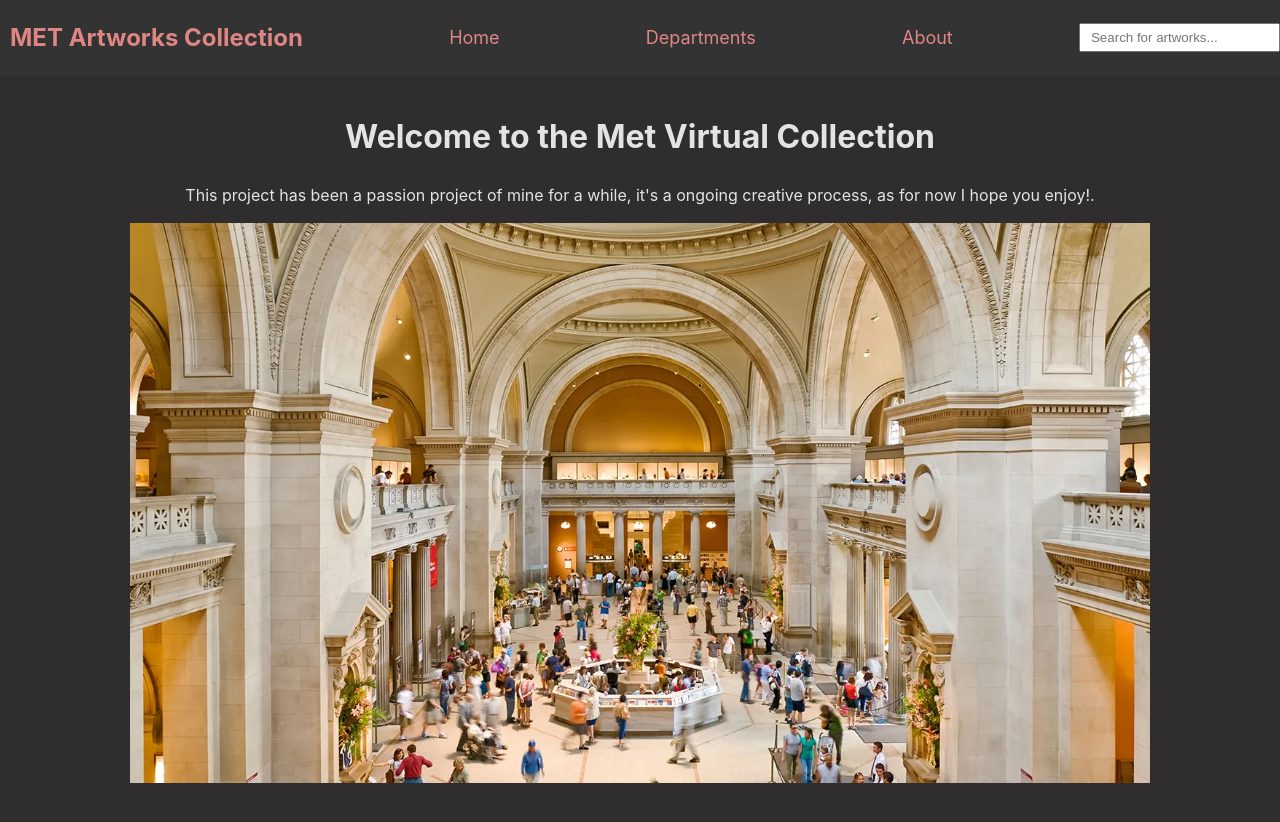
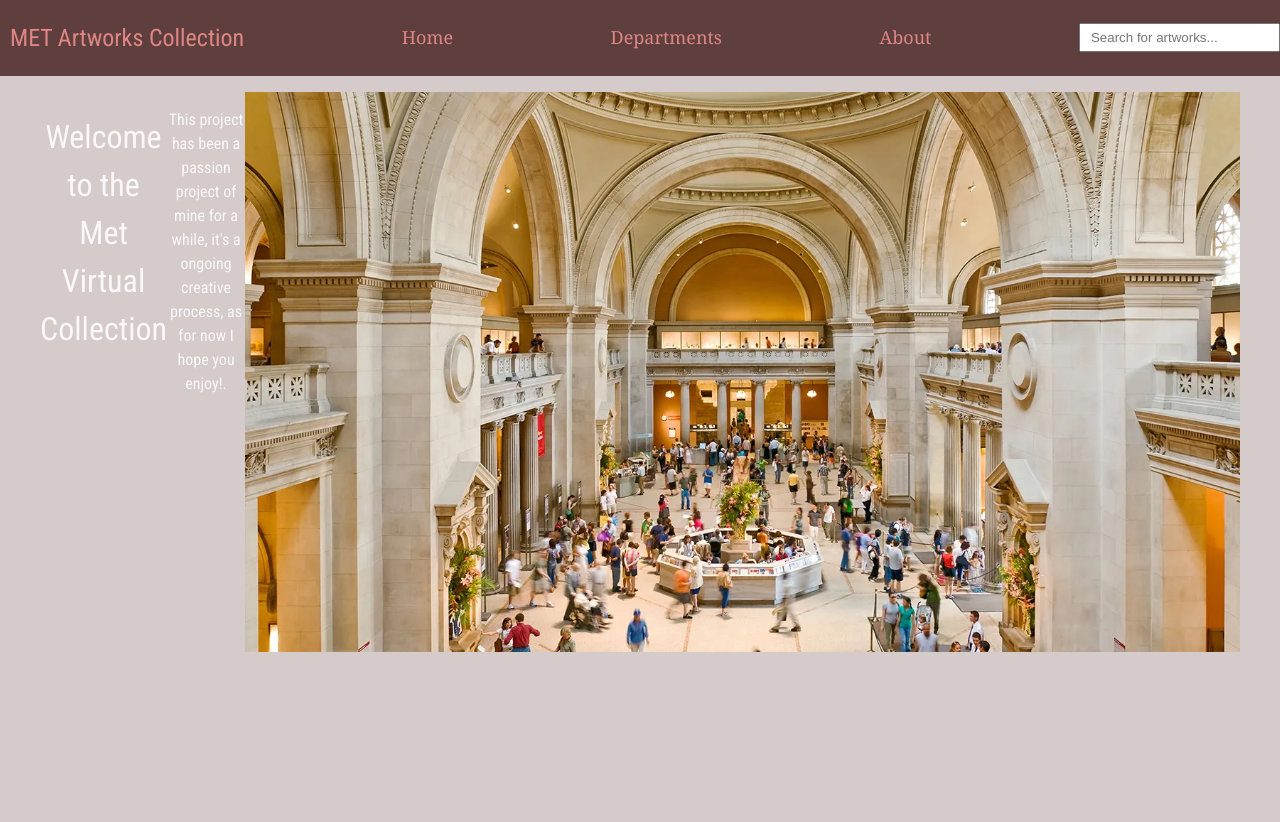
Before and after one commit to carljoe156/SBA-320H-React-Web-Application, a React (Vite) app: page /about in a window 1280 px wide. Shown: the top 822 px of the page. After the commit the page ends 800 px from the top, so only its background shows below. Built offline with nearby package versions, Linux system fonts and the light colour scheme.

Commit message:
Updated UI

```diff
--- a/package.json
+++ b/package.json
@@ -10,6 +10,7 @@
     "preview": "vite preview"
   },
   "dependencies": {
+    "@fontsource/roboto-condensed": "^5.1.0",
     "axios": "^1.7.9",
     "react": "^18.3.1",
     "react-dom": "^18.3.1",
--- a/src/App.css
+++ b/src/App.css
@@ -57,6 +57,9 @@ body {
   padding: 20px;
   max-width: 1200px;
   margin: 0 auto;
+  color: #b14949ce;
+  font-family: "Roboto Condensed";
+  font-weight: 20;
 }
 
 /* .card-container {
@@ -92,7 +95,7 @@ body {
 }
 
 .pagination button:hover {
-  background-color: #0056b3;
+  background-color: #ffffff;
 }
 
 /* Our CSS for the Details page */
@@ -138,7 +141,9 @@ body {
 
 /* Navbar styling */
 .navbar {
-  background-color: #333; /* Background color of the navbar */
+  font-family: "Roboto Condensed";
+  font-weight: 300;
+  background-color: #5f3e3e; /* Background color of the navbar */
   color: #de8684;
   padding: 0px 10px; /* Padding around the navbar */
   display: flex;
@@ -155,9 +160,11 @@ body {
 .department-link,
 .about-link {
   color: #de8684;
-  margin-left: 20px;
+  margin-left: 10px;
   text-decoration: none;
+  padding: 0%;
   font-size: 18px;
+  font-family: Georgia, "Times New Roman", Times, serif;
 }
 
 .home-link:hover {
@@ -167,6 +174,19 @@ body {
 /* To prevent the rest of the page content from being covered by the navbar */
 body {
   margin-top: 60px; /* Adjusted to the height of your navbar */
+}
+
+.about-page {
+  display: flex;
+  /* flex-direction: column;
+  align-items: center;
+  justify-content: center;
+  text-align: center;
+  padding: 20px;
+  max-width: 800px;
+  margin: 0 auto; */
+  font-family: "Roboto Condensed";
+  font-weight: 20;
 }
 
 .search-form {
@@ -181,14 +201,14 @@ body {
 
 .search-form button {
   padding: 5px 10px;
-  background-color: #555;
+  background-color: #e9d2d2;
   color: #de8684;
   border: none;
   cursor: pointer;
 }
 
 .search-form button:hover {
-  background-color: #444;
+  background-color: #e4d8d8;
 }
 
 /*For our Departments page */
@@ -198,9 +218,10 @@ body {
   align-items: center;
   justify-content: center;
   text-align: center;
-  padding: 20px;
+  padding: 10px;
   max-width: 800px;
   margin: 0 auto;
+  color: rgb(53, 56, 56);
 }
 
 .department-details img {
--- a/src/App.jsx
+++ b/src/App.jsx
@@ -6,6 +6,7 @@ import HomePage from "./pages/HomePage";
 import Details from "./pages/Details";
 import DepartmentPage from "./pages/DepartmentPage";
 import About from "./pages/About";
+import "@fontsource/roboto-condensed";
 // import SearchBar from "./pages/SearchBar";
 import "./App.css";
 
--- a/src/index.css
+++ b/src/index.css
@@ -5,7 +5,7 @@
 
   color-scheme: light dark;
   color: rgba(255, 255, 255, 0.87);
-  background-color: #2f2d2d;
+  background-color: #d5cbcb;
 
   font-synthesis: none;
   text-rendering: optimizeLegibility;
--- a/src/pages/About.jsx
+++ b/src/pages/About.jsx
@@ -4,7 +4,7 @@ import "../App.css";
 
 const About = () => {
   return (
-    <div>
+    <div className="about-page">
       <h1>Welcome to the Met Virtual Collection</h1>
       <p>
         This project has been a passion project of mine for a while, it's a
```
Also changed, not shown: 1 other file (tests, documents, lock files or other folders).
